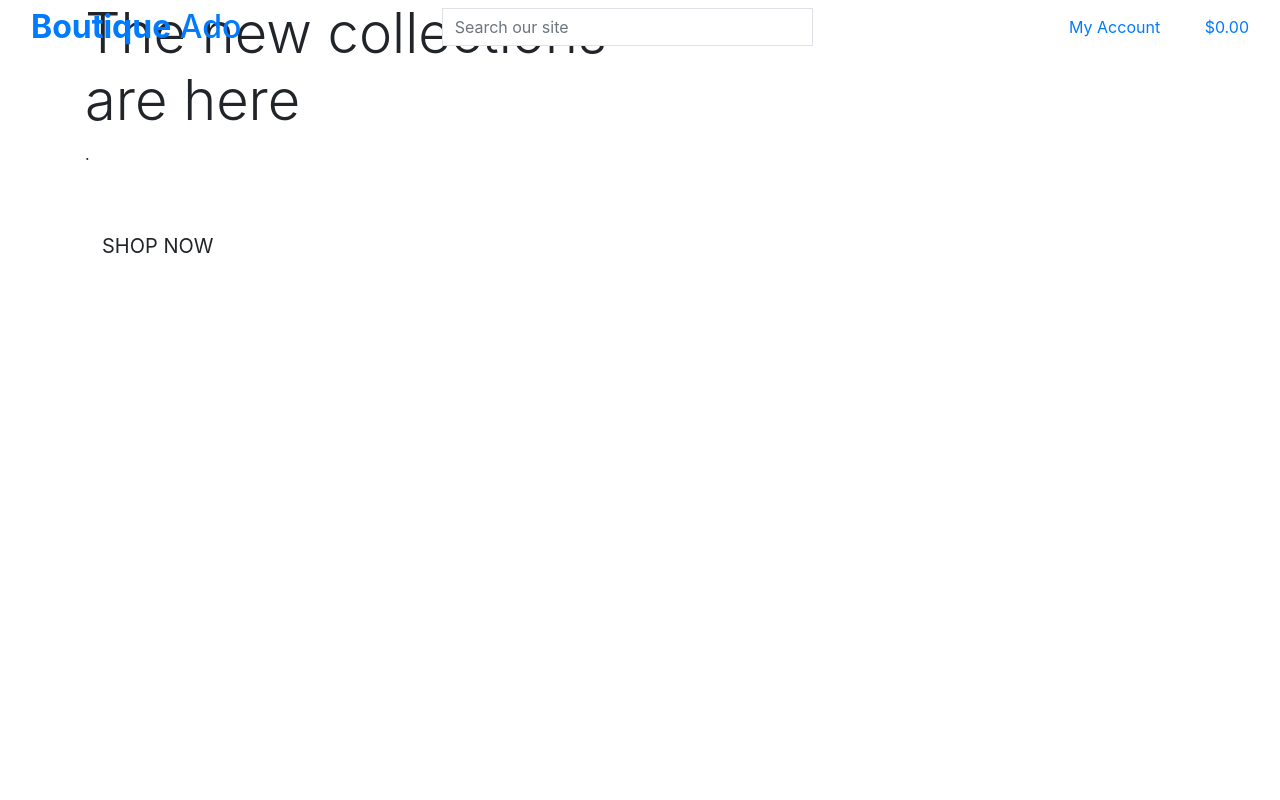
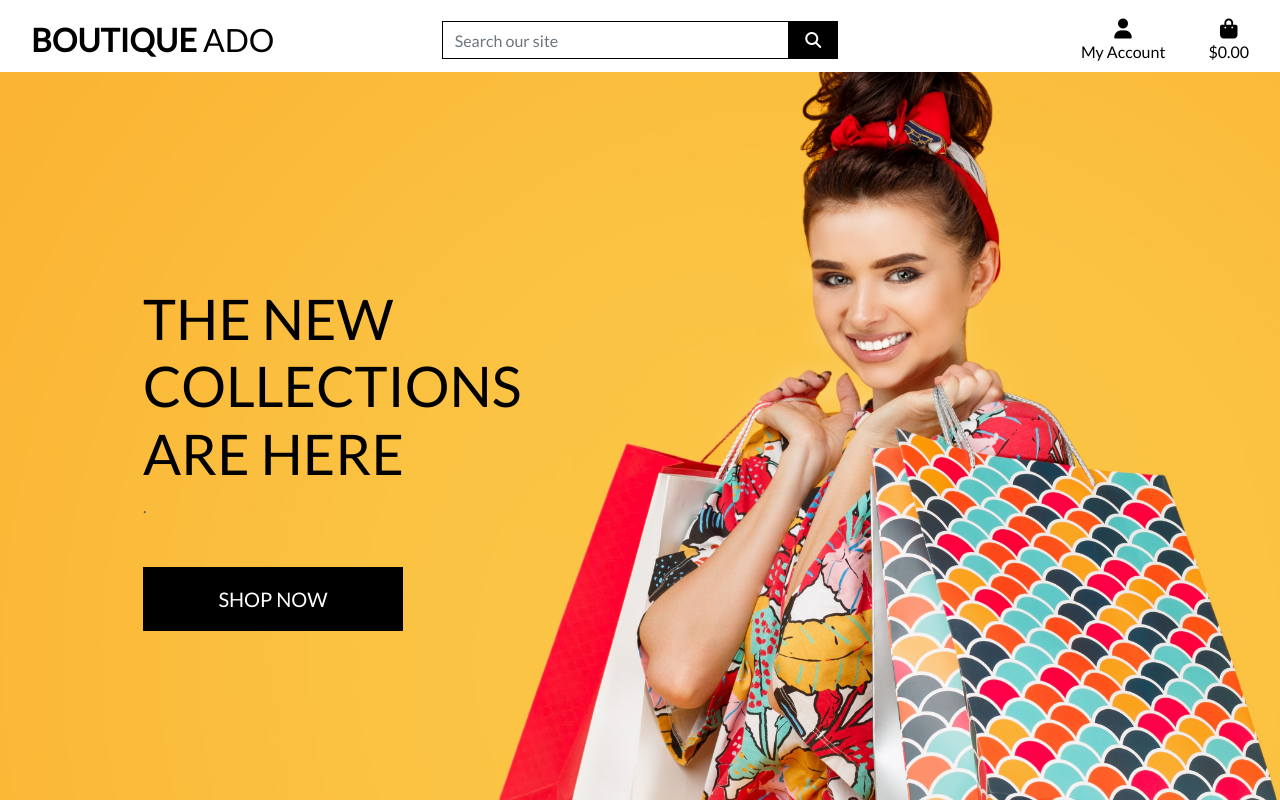
Before and after one commit to Decline-of-Mind/boutigue, a Django app: page / in a window 1280 px wide. Run offline with Django 3.2, Linux system fonts and the light colour scheme; some libraries are stand-ins or nearby versions.

Commit message:
completed home page header and css

```diff
--- a/boutique/settings.py
+++ b/boutique/settings.py
@@ -147,3 +147,7 @@ USE_TZ = True
 # https://docs.djangoproject.com/en/3.1/howto/static-files/
 
 STATIC_URL = '/static/'
+STATICFILES_DIRS = (os.path.join(BASE_DIR, 'static'),)
+
+MEDIA_URL = '/media/'
+MEDIA_ROOT = os.path.join(BASE_DIR, 'media')
--- a/boutique/urls.py
+++ b/boutique/urls.py
@@ -15,9 +15,12 @@ Including another URLconf
 """
 from django.contrib import admin
 from django.urls import path, include
+from django.conf import settings
+from django.conf.urls.static import static
+
 
 urlpatterns = [
     path('admin/', admin.site.urls),
     path('accounts/', include('allauth.urls')),
     path('', include('home.urls')),
-]
+] + static(settings.MEDIA_URL, document_root=settings.MEDIA_ROOT)
--- /dev/null
+++ b/static/css/base.css
@@ -0,0 +1,81 @@
+html {
+    height: 100%;
+}
+
+body {
+    background: url('/media/homepage_background_cropped.jpg') no-repeat center center fixed;
+    background-size: cover;
+    height: calc(100vh - 164px);
+    color: #555;
+    font-family: 'Lato';
+}
+
+/* from Bulma */
+.icon {
+    align-items: center;
+    display: inline-flex;
+    justify-content: center;
+    height: 1.5rem;
+    width: 1.5rem;
+}
+
+.logo-font {
+    text-transform: uppercase;
+}
+
+.main-logo-link {
+    width: fit-content;
+}
+
+.shop-now-button {
+    background: black;
+    color: white;
+    min-width: 260px;
+}
+
+.btn-black {
+    background: black;
+    color: white;
+}
+
+.shop-now-button:hover,
+.shop-now-button:active,
+.shop-now-button:focus,
+.btn-black:hover,
+.btn-black:active,
+.btn-black:focus {
+    background: #222;
+    color: white;
+}
+
+.text-black {
+    color: #000 !important;
+}
+
+.border-black {
+    border: 1px solid black !important;
+}
+
+/* -------------------------------- Media Queries */
+
+/* Slightly larger container on xl screens */
+@media (min-width: 1200px) {
+  .container {
+    max-width: 80%;
+  }
+}
+
+/* fixed top navbar only on medium and up */
+@media (min-width: 992px) {
+    .fixed-top-desktop-only {
+        position: fixed;
+        top: 0;
+        right: 0;
+        left: 0;
+        z-index: 1030;
+    }
+
+    .header-container {
+        padding-top: 164px;
+    }
+}
--- a/templates/base.html
+++ b/templates/base.html
@@ -10,36 +10,37 @@
       name="viewport"
       content="width=device-width, initial-scale=1, shrink-to-fit=no"
     />
-    {% endblock %} {% block extra_meta %} {% endblock %} {% block corecss %}
-    <link
-      rel="stylesheet"
-      href="https://stackpath.bootstrapcdn.com/bootstrap/4.5.1/css/bootstrap.min.css"
-      integrity="sha384-VCmXjywReHh4PwowAiWNagnWcLhlEJLA5buUprzK8rxFgeH0kww/aWY76TfkUoSX"
-      crossorigin="anonymous"
-    />
-    {% endblock %} {% block extra_css %} {% endblock %} {% block corejs %}
-    <script
-      src="https://code.jquery.com/jquery-3.5.1.slim.min.js"
-      integrity="sha384-DfXdz2htPH0lsSSs5nCTpuj/zy4C+OGpamoFVy38MVBnE+IbbVYUew+OrCXaRkfj"
-      crossorigin="anonymous"
-    ></script>
-    <script
-      src="https://cdn.jsdelivr.net/npm/popper.js@1.16.1/dist/umd/popper.min.js"
-      integrity="sha384-9/reFTGAW83EW2RDu2S0VKaIzap3H66lZH81PoYlFhbGU+6BZp6G7niu735Sk7lN"
-      crossorigin="anonymous"
-    ></script>
-    <script
-      src="https://stackpath.bootstrapcdn.com/bootstrap/4.5.1/js/bootstrap.min.js"
-      integrity="sha384-XEerZL0cuoUbHE4nZReLT7nx9gQrQreJekYhJD9WNWhH8nEW+0c5qq7aIo2Wl30J"
-      crossorigin="anonymous"
-    ></script>
-    {% endblock %} {% block extra_js %} {% endblock %}
+    {% endblock %}
+
+    {% block extra_meta %}
+
+    {% endblock %}
+
+    {% block corecss %}
+    <link rel="stylesheet" href="https://stackpath.bootstrapcdn.com/bootstrap/4.5.1/css/bootstrap.min.css" integrity="sha384-VCmXjywReHh4PwowAiWNagnWcLhlEJLA5buUprzK8rxFgeH0kww/aWY76TfkUoSX" crossorigin="anonymous"/>
+    <link href="https://fonts.googleapis.com/css2?family=Lato&display=swap" rel="stylesheet">
+    <link rel="stylesheet" href="{% static 'css/base.css' %}">
+    {% endblock %}
+
+    {% block extra_css %}
+
+    {% endblock %}
+
+    {% block corejs %}
+    <script src="https://kit.fontawesome.com/0806f2c744.js" crossorigin="anonymous"></script>
+    <script src="https://code.jquery.com/jquery-3.5.1.slim.min.js" integrity="sha384-DfXdz2htPH0lsSSs5nCTpuj/zy4C+OGpamoFVy38MVBnE+IbbVYUew+OrCXaRkfj" crossorigin="anonymous"></script>
+    <script src="https://cdn.jsdelivr.net/npm/popper.js@1.16.1/dist/umd/popper.min.js" integrity="sha384-9/reFTGAW83EW2RDu2S0VKaIzap3H66lZH81PoYlFhbGU+6BZp6G7niu735Sk7lN" crossorigin="anonymous"></script>
+    <script src="https://stackpath.bootstrapcdn.com/bootstrap/4.5.1/js/bootstrap.min.js" integrity="sha384-XEerZL0cuoUbHE4nZReLT7nx9gQrQreJekYhJD9WNWhH8nEW+0c5qq7aIo2Wl30J" crossorigin="anonymous"></script>
+    {% endblock %}
+    {% block extra_js %}
+
+    {% endblock %}
 
     <title>Boutique Ado {% block extra_title %} {% endblock %}</title>
   </head>
   <body>
     <header class="container-fluid fixed-top">
-      <div class="row">
+      <div id="topnav" class="row bg-white pt-lg-2 d-none d-lg-flex">
         <div class="col-12 col-lg-4 my-auto py-lg-0 text-center text-lg-left">
           <a href="{% url 'home'%}" class="nav-link main-logo-link">
             <h2 class="logo-font text-black my-0">
```
Also changed, not shown: media/homepage_background_cropped.jpg (added).
